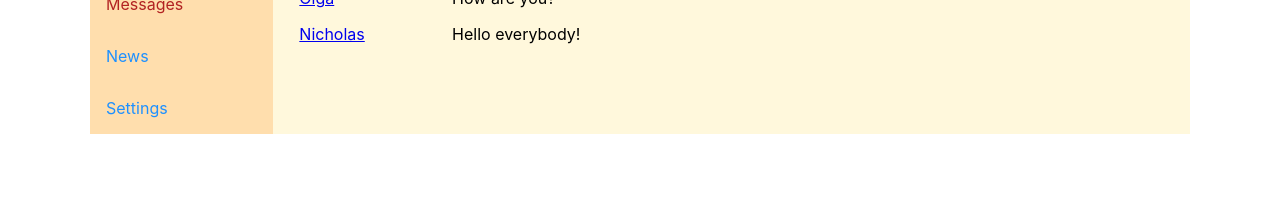
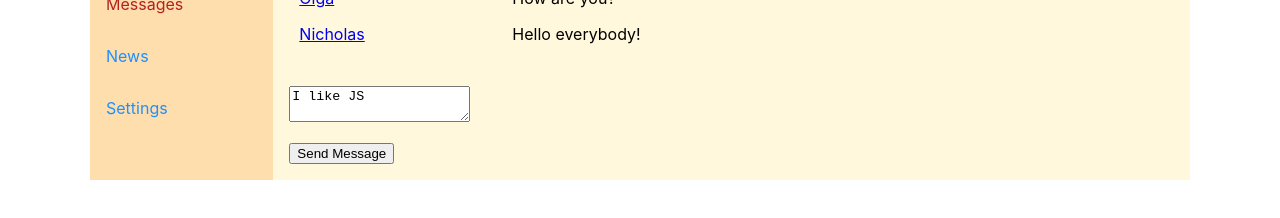
Before and after one commit to Stepan-Ne/SocialNetwork, a React (Create React App) app: page /dialogs in a window 1280 px wide. Shown: the part 154-372 px from the top of the page. Built offline with nearby package versions, Linux system fonts and the light colour scheme.

Commit message:
There was added function updateNewMessageData into Dialogs.js

```diff
--- a/src/App.js
+++ b/src/App.js
@@ -20,7 +20,8 @@ function App(props) {
                        render={ () => <Profile profilePage={props.state.profilePage}
                                                dispatch={props.dispatch}/>}/>
                 <Route path='/dialogs'
-                       render={ () => <Dialogs state={props.state.dialogsPage}/>}/>
+                       render={ () => <Dialogs state={props.state.dialogsPage}
+                                               dispatch={props.dispatch}/>}/>
                 <Route path='/news' component={News}/>
                 <Route path='/settings' component={Settings}/>
             </div>
--- a/src/Content/Dialogs/Dialogs.js
+++ b/src/Content/Dialogs/Dialogs.js
@@ -1,13 +1,22 @@
 import React from "react";
 import s from './Dialogs.module.css'
-import {NavLink} from "react-router-dom";
 import DialogItem from "./DialogItem/DialogItem";
 import Message from "./Message/Message";
+import {updateNewMessageTextActionCreator} from "../../Redux/state";
 
 
 
 
 const Dialogs = (props) => {
+
+    let newMessageElement = React.createRef(); //textarea
+
+    let newMessage = () => {
+        let text =  newMessageElement.current.value;
+        props.dispatch(updateNewMessageTextActionCreator(text));
+
+    }
+
 
     let dialogsElement = props.state.dialogsData
         .map( dialog => <DialogItem name={dialog.name} id={dialog.id}/>);
@@ -22,6 +31,17 @@ const Dialogs = (props) => {
             <div className={s.messages}>
                 {messagesElements}
             </div>
+
+            <div className={s.sendMessageBlock}>
+                <div className={s.textarea}>
+                    <textarea ref={newMessageElement} onChange={newMessage}
+                              value={props.state.newMessageText}/>
+                </div>
+                <div className={s.sendMessage}>
+                    <button>Send Message</button>
+                </div>
+            </div>
+
         </div>
     );
 }
--- a/src/Content/Dialogs/Dialogs.module.css
+++ b/src/Content/Dialogs/Dialogs.module.css
@@ -14,3 +14,15 @@ padding: 10px;
 .messages div {
     margin: 1em;
 }
+
+/*Send message block*/
+
+.textarea {
+    margin: 1em;
+}
+.sendMessage {
+    margin: 1em;
+}
+.sendMessage button:hover {
+    background-color: lightskyblue;
+}
--- a/src/Redux/state.js
+++ b/src/Redux/state.js
@@ -1,5 +1,10 @@
 const ADD_POST = 'ADD-POST';
 const UPDATE_NEW_POST_TEXT = 'UPDATE-NEW-POST-TEXT';
+
+const ADD_MESSAGE = 'ADD-MESSAGE';
+const UPDATE_NEW_MESSAGE_TEXT = 'UPDATE-NEW-MESSAGE-TEXT';
+
+//store._state.dialogsPage.newMessageText;
 
 let store = {
     _state: {
@@ -22,11 +27,11 @@ let store = {
                 {id: 1, message: 'Hi there!'},
                 {id: 2, message: 'How are you?'},
                 {id: 3, message: 'Hello everybody!'}
-            ]
+            ],
+            newMessageText: 'I like JS'
         }
     }, //private
     _callSubscriber() {
-        debugger;
         console.log('state changed')
     }, //private
 
@@ -34,7 +39,7 @@ let store = {
         return this._state
     },
     subscribe(observer) {
-        this._callSubscriber = observer; //observer is pettern
+        this._callSubscriber = observer; //observer is pettern, it`s equal rerender()
     },
 
     // _addPost() {
@@ -59,27 +64,28 @@ let store = {
                 message: this._state.profilePage.newPostText,
                 likesCount: 0
             };
-
             this._state.profilePage.postData.push(newPost);
             this._state.profilePage.newPostText = '';
+            this._callSubscriber(this._state);
 
-            this._callSubscriber(this._state);
         } else if (action.type === UPDATE_NEW_POST_TEXT) {
             this._state.profilePage.newPostText = action.newText;
+            this._callSubscriber(this._state);
 
+        } else if (action.type === UPDATE_NEW_MESSAGE_TEXT) {
+            this._state.dialogsPage.newMessageText = action.newText;
             this._callSubscriber(this._state);
         }
 
     }
 
 }
-
+//New Post
 export const addPostActionCreator = () => ({type: ADD_POST})
-
-
 export const updateNewPostTextActionCreator = (text) => ({type: UPDATE_NEW_POST_TEXT, newText: text})
 
-
+//New message
+export const updateNewMessageTextActionCreator = (text) => ({type: UPDATE_NEW_MESSAGE_TEXT, newText: text})
 
 window.store = store;
 
```
